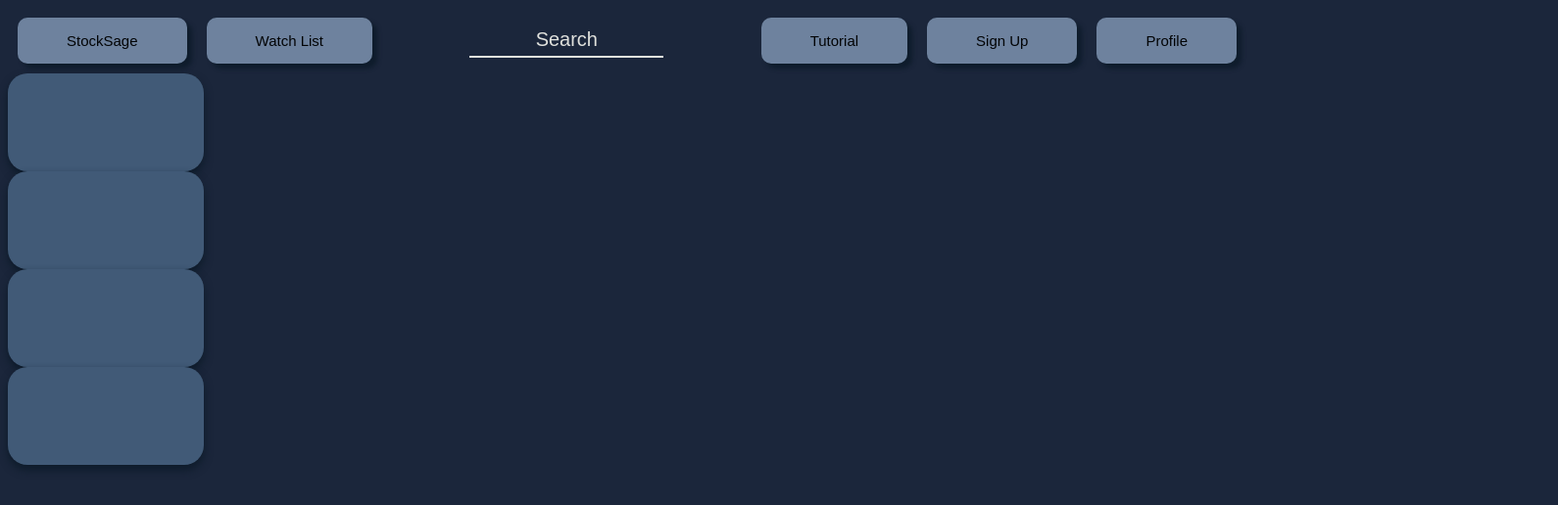
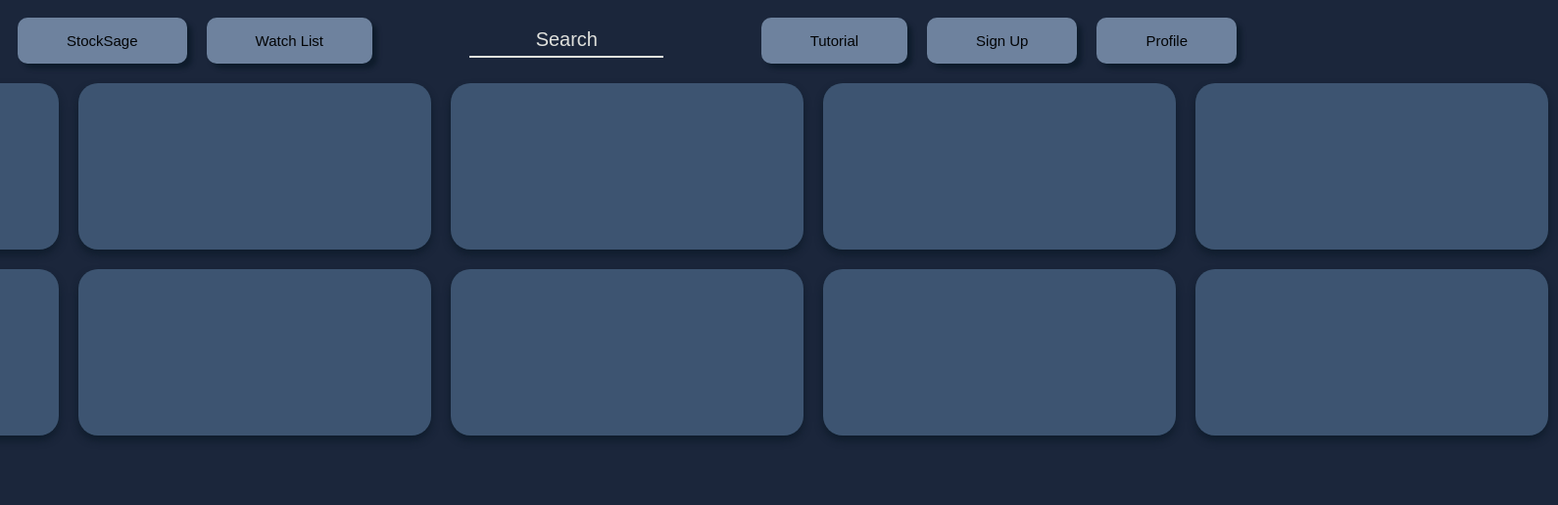
Before and after one commit to Anush-Varma/Trading-Website, a React (Vite) app in the folder client/: page / in a window 1280 px wide. Shown: the top 516 px of the page at 98% size, 1590 px wide, since content can reach past the window. Built offline with nearby package versions, Linux system fonts and the light colour scheme.

Commit message:
grid layout for cards and added hover opacity change

```diff
--- a/client/src/HomePage.jsx
+++ b/client/src/HomePage.jsx
@@ -1,5 +1,6 @@
 import Nav from "./components/Nav";
 import Card from "./components/Card";
+import "./styles/homePage.css";
 // TO DO: HJome page should kinda be siilar to Vijay page
 // Make it more visually pleasing.
 
@@ -11,11 +12,19 @@ function HomePage() {
   return (
     <div className="home-page">
       <Nav></Nav>
-      <div className="cards">
-        <Card></Card>
-        <Card></Card>
-        <Card></Card>
-        <Card></Card>
+      <div className="cards-wrapper">
+        <div className="cards">
+          <Card></Card>
+          <Card></Card>
+          <Card></Card>
+          <Card></Card>
+          <Card></Card>
+          <Card></Card>
+          <Card></Card>
+          <Card></Card>
+          <Card></Card>
+          <Card></Card>
+        </div>
       </div>
     </div>
   );
--- a/client/src/styles/card.css
+++ b/client/src/styles/card.css
@@ -1,18 +1,17 @@
-.card-container {
+.card {
   display: flex;
-  justify-content: space-around;
   align-items: center;
-  padding: 20px;
-}
-
-.card {
+  margin: 10px;
+  padding: 10px;
   background-color: var(--component-colour);
   border-radius: 20px;
-  width: 200px;
-  height: 100px;
+  width: 340px;
+  height: 150px;
   box-shadow: 0 5px 8px var(--shadow-colour);
+  opacity: 0.9;
 }
 
 .card:hover {
   box-shadow: 0 8px 12px rgba(0, 0, 0, 0.4);
+  opacity: 1;
 }
--- a/client/src/styles/homePage.css
+++ b/client/src/styles/homePage.css
@@ -1,9 +1,10 @@
-.home-page {
+.cards-wrapper {
+  display: flex;
+  justify-content: center;
+  align-items: center;
 }
 
 .cards {
   display: grid;
-  columns: 4;
-  column-gap: 10px;
-  row-gap: 10px;
+  grid-template-columns: repeat(5, 1fr);
 }
```
